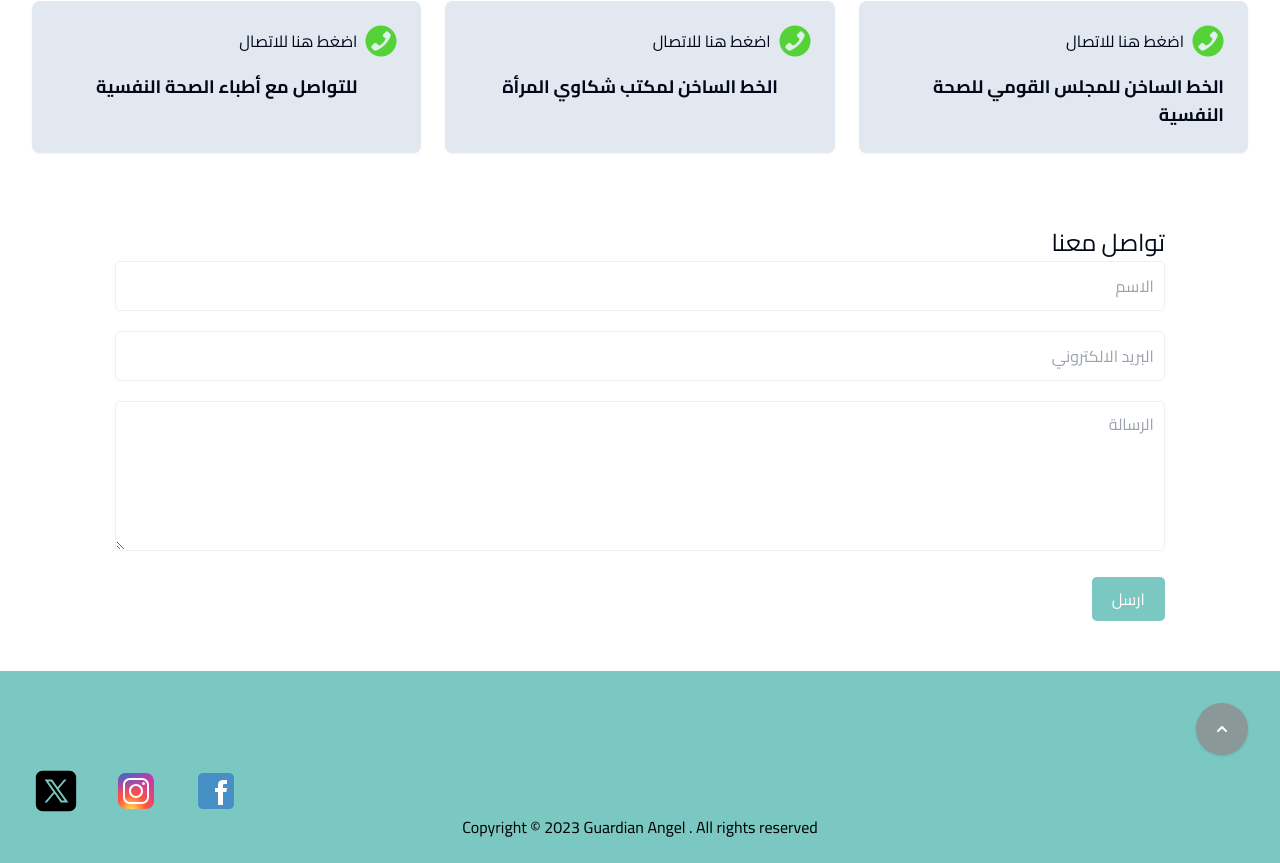
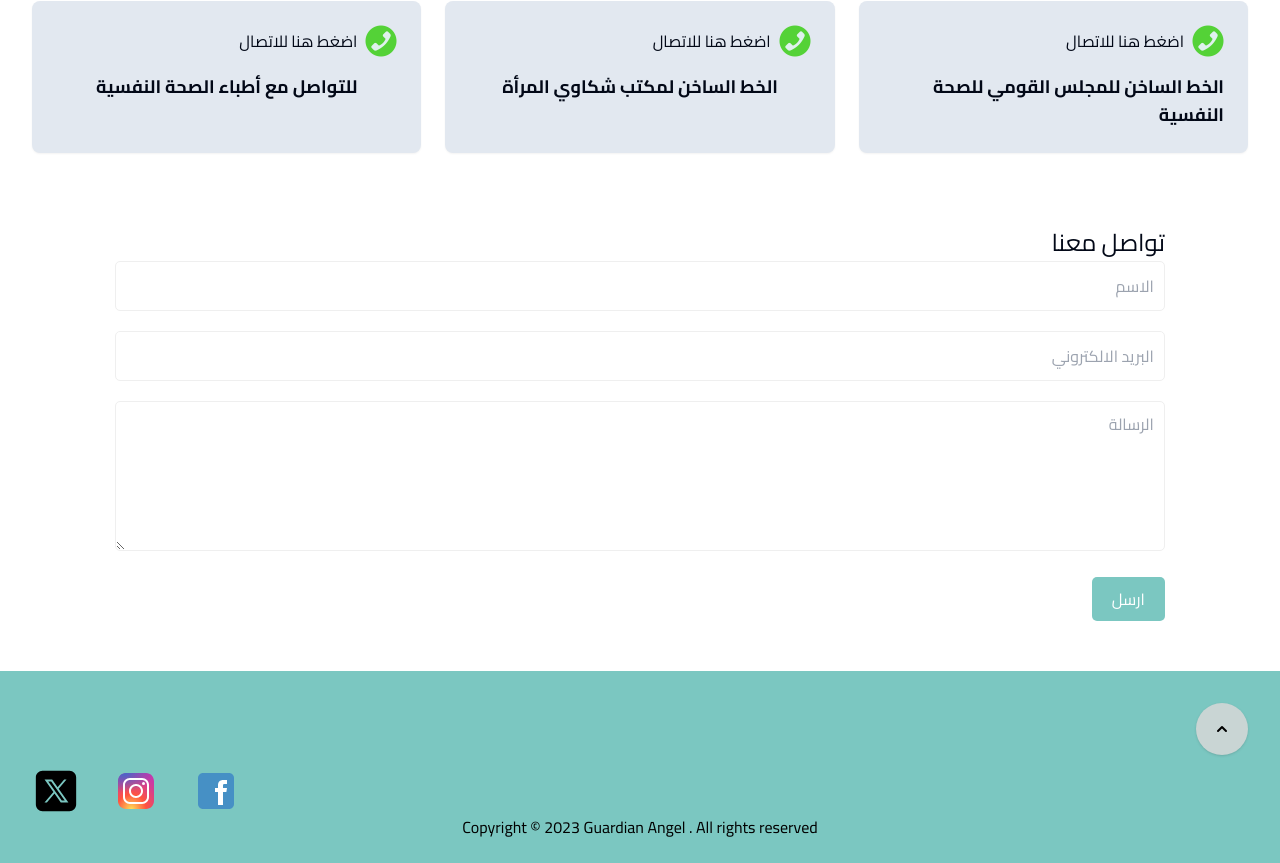
Before and after one commit to nadaN780/guardian-angel, a Next.js app: page / in a window 1280 px wide. Shown: the part 3225-4088 px from the top of the page. Built offline with nearby package versions, Linux system fonts and the light colour scheme.

Commit message:
neww color

```diff
--- a/components/Footer.js
+++ b/components/Footer.js
@@ -6,7 +6,7 @@ export default function Footer() {
       <div className="relative mx-auto max-w-screen-xl px-4 py-16 sm:px-6 lg:px-8 lg:pt-24">
         <div className="absolute start-4 top-4 sm:start-6 sm:top-6 lg:start-8 lg:top-8">
           <a
-            className="inline-block rounded-full bg-[#8a9998] p-2 text-white shadow transition hover:bg-[#57a49d] sm:p-3 lg:p-4"
+            className="inline-block rounded-full bg-[#c9d5d4] p-2 text-black shadow transition hover:bg-[#57a49d] sm:p-3 lg:p-4"
             href="#MainContent"
           >
             <span className="sr-only">Back to top</span>
```
